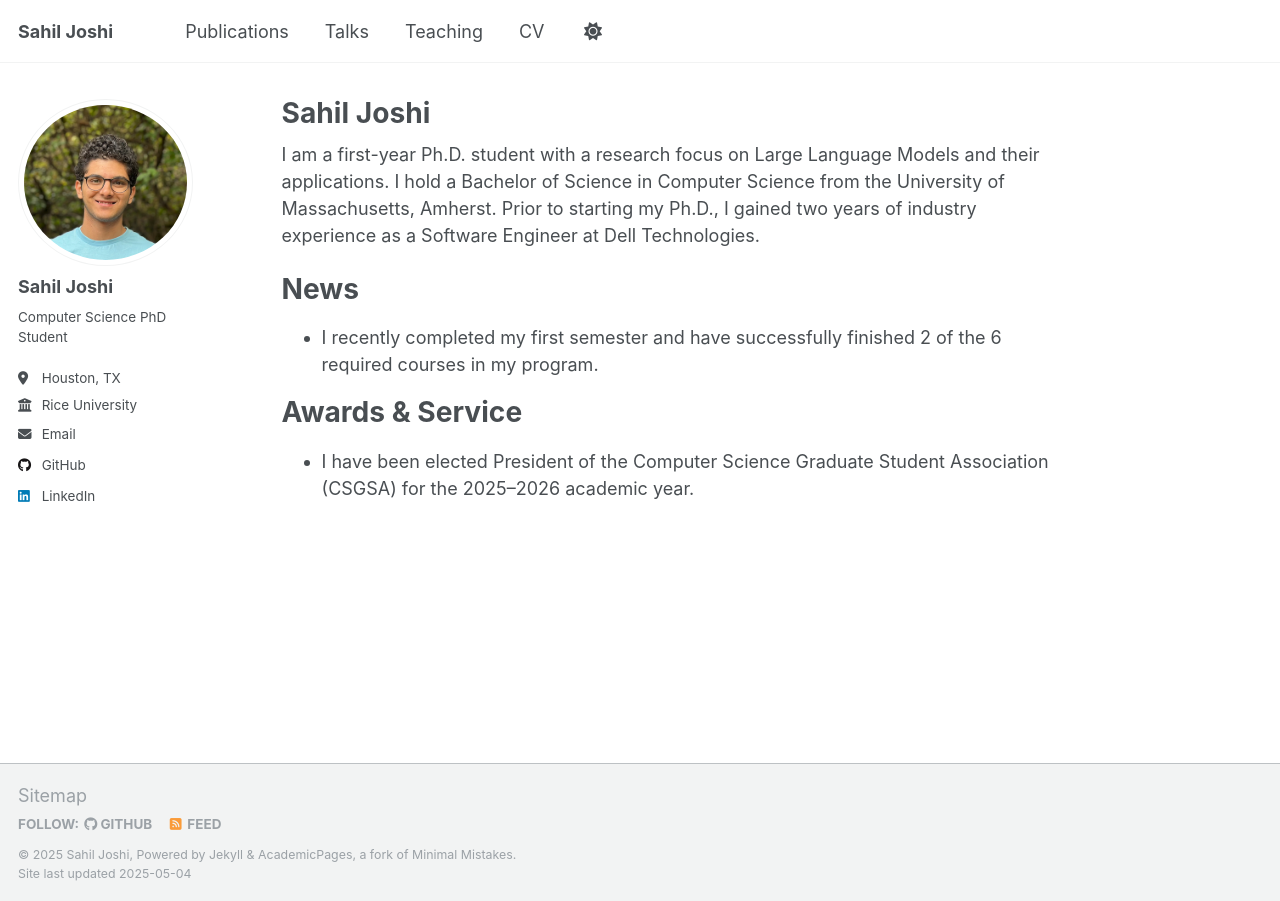
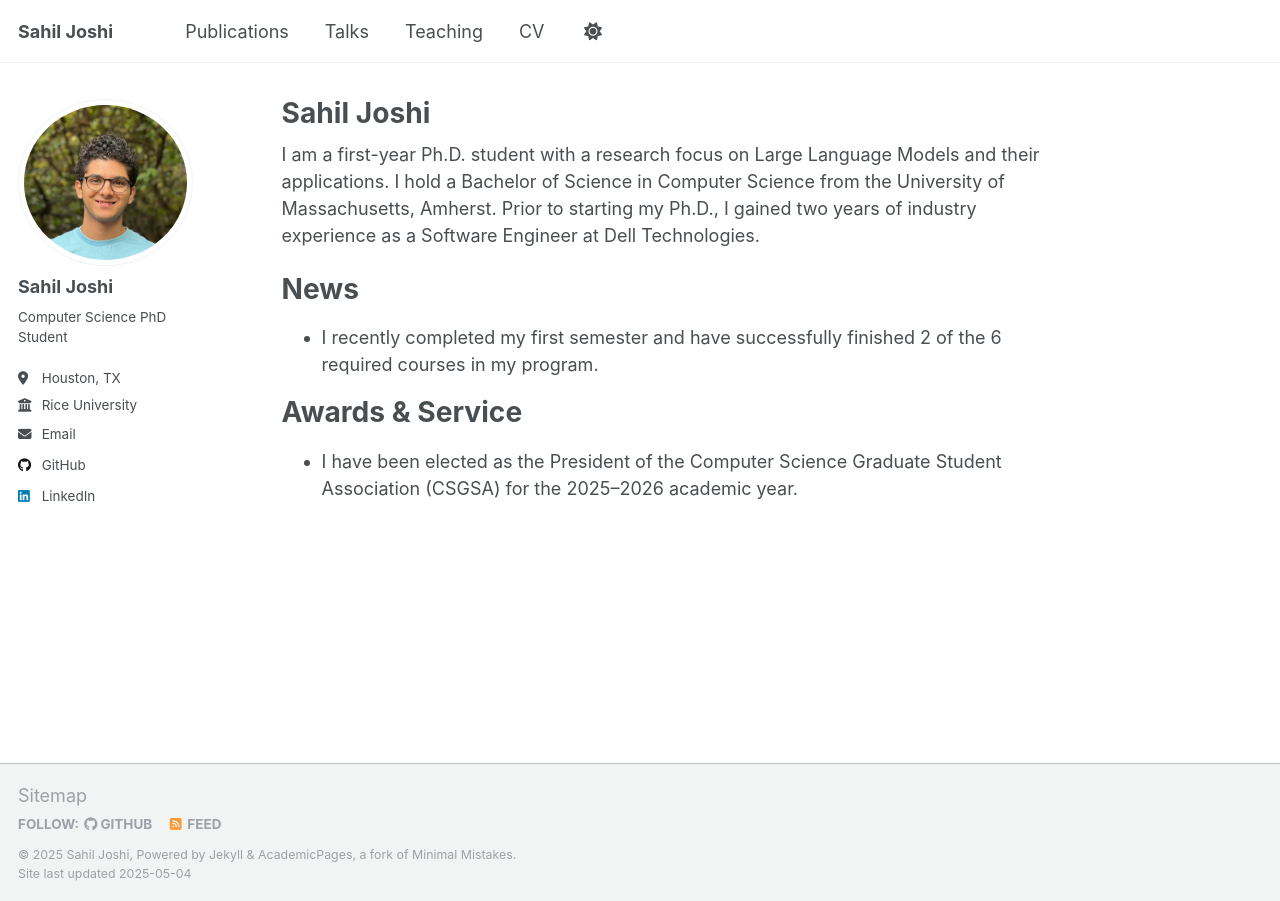
Before and after one commit to sahiljoshi515/sahiljoshi515.github.io, a Jekyll site: the page built from _pages/about.md, in a window 1280 px wide. Built offline with Jekyll 4.4.1, drawn with Linux system fonts in a browser that asks for light colours.

Commit message:
Update about.md

```diff
--- a/_pages/about.md
+++ b/_pages/about.md
@@ -16,4 +16,4 @@ News
 
 Awards & Service
 ======
-- I have been elected President of the Computer Science Graduate Student Association (CSGSA) for the 2025–2026 academic year.
+- I have been elected as the President of the Computer Science Graduate Student Association (CSGSA) for the 2025–2026 academic year.
```
